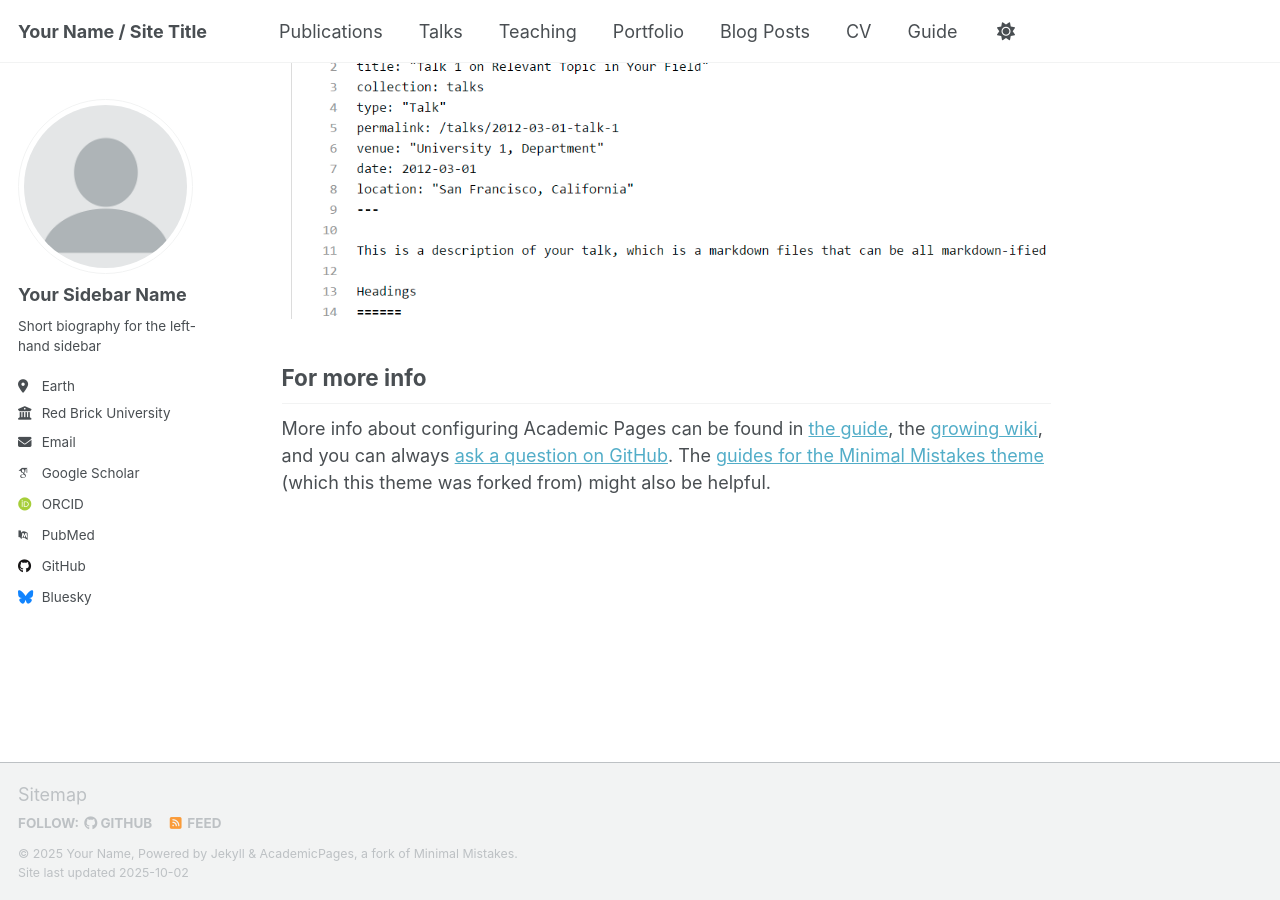
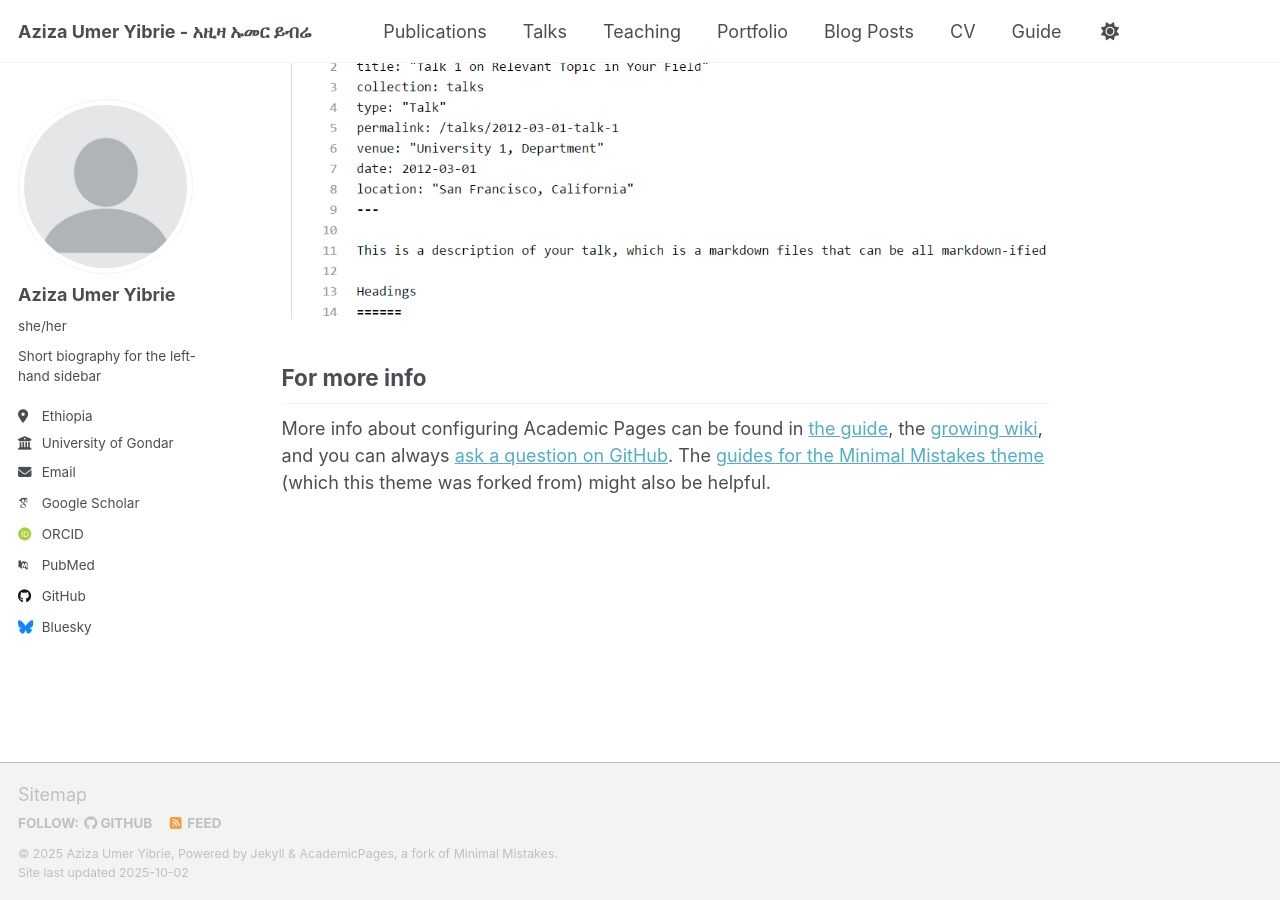
Before and after one commit to AzizaUmer/azizaumer.github.io, a Jekyll site: the page built from _pages/about.md, in a window 1280 px wide and 900 px high, scrolled down 2880 px. Built offline with Jekyll 4.4.1, drawn with Linux system fonts in a browser that asks for light colours; some web fonts are replaced; a script that is not in the unit is left out.

Commit message:
Update _config.yml

```diff
--- a/_config.yml
+++ b/_config.yml
@@ -9,14 +9,14 @@
 # Basic Site Settings
 locale                   : "en-US"
 site_theme               : "default" # Currently available options are "default", "air"
-title                    : "Your Name / Site Title"
+title                    : "Aziza Umer Yibrie - አዚዛ ኡመር ይብሬ"
 title_separator          : "-"
-name                     : &name "Your Name"
+name                     : &name "Aziza Umer Yibrie"
 description              : &description "Your Name's academic portfolio"   # Update this with a general description of your site, this is the default if not overridden by a page
 url                      : https://academicpages.github.io # The base hostname & protocol for your site e.g. "https://[your GitHub username].github.io",
                                                            # or if you already have some other page hosted on Github then use "https://[your GitHub username].github.io/[Your Repo Name]"
 baseurl                  : "" # the subpath of your site, e.g. "/blog"
-repository               : "academicpages/academicpages.github.io"
+repository               : "aziz86umer-a11y/aziumeryibrie.github.io"
 
 # Site Author - The following control what appear as part of the author content on the side bar.
 #               If a field is blank the icon and link will not appear, otherwise it will be shown.
@@ -24,21 +24,21 @@ repository               : "academicpages/academicpages.github.io"
 author:
   # Biographic information
   avatar           : "profile.png"
-  name             : "Your Sidebar Name"
-  pronouns         : # example: "she/her"
+  name             : "Aziza Umer Yibrie"
+  pronouns         : "she/her"
   bio              : "Short biography for the left-hand sidebar"
-  location         : "Earth"
-  employer         : "Red Brick University"
+  location         : "Ethiopia"
+  employer         : "University of Gondar"
   uri              : # URL
-  email            : "none@example.org"
+  email            : "aziza.umer@uog.edu.et"
 
   # Academic websites
   academia         : # URL
   arxiv            : # URL - Update with the correct link to your profile
-  googlescholar    : "https://scholar.google.com/citations?user=PS_CX0AAAAAJ"
+  googlescholar    : "https://scholar.google.com/citations?user=38lawycAAAAJ&hl=de"
   inspire-hep      : # URL
   impactstory      : # URL
-  orcid            : "http://orcid.org/yourorcidurl"
+  orcid            : "http://orcid.org/0000-0002-0527-8576"
   semantic         : # URL
   pubmed           : "https://www.ncbi.nlm.nih.gov/pubmed/?term=john+snow"
   researchgate     : # URL
```
